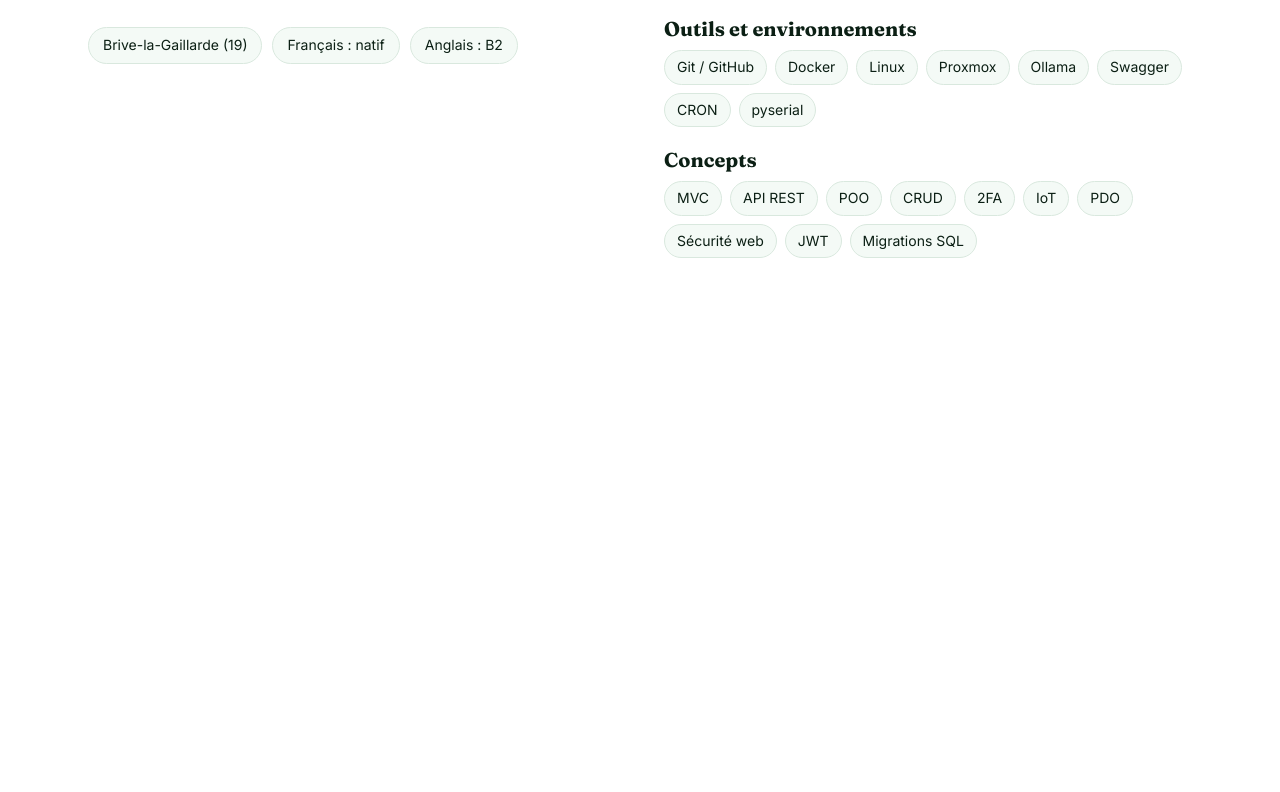
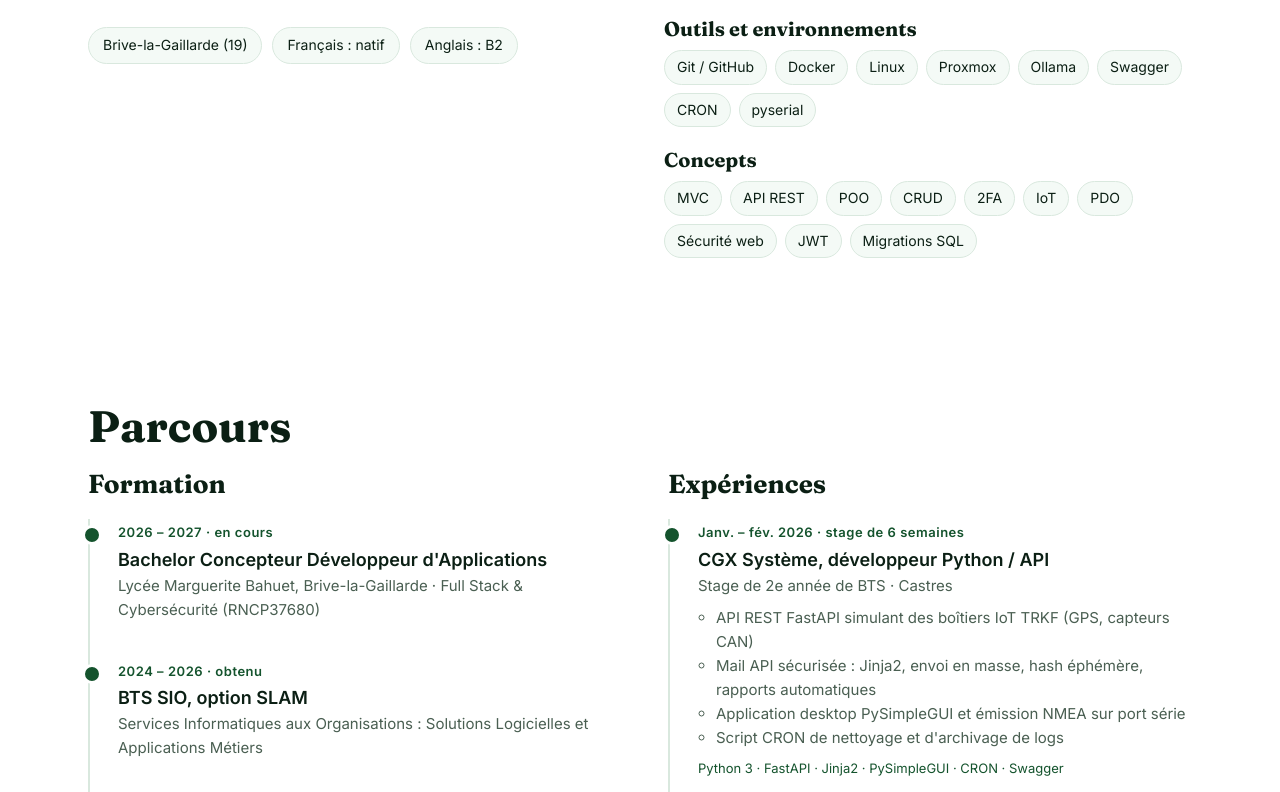
Before and after one commit to Gu1LLaumeR0UY3R/Guillaume-Rouyer, a Vue app: page / in a window 1280 px wide. Shown: the part 2005-2797 px from the top of the page. Before the commit the page ends 2335 px from the top, so only its background shows below. Built offline with nearby package versions, Linux system fonts and the light colour scheme.

Commit message:
feat(parcours): formation et expériences

```diff
--- a/src/App.vue
+++ b/src/App.vue
@@ -3,6 +3,7 @@ import AppHeader from './components/AppHeader.vue'
 import HeroSection from './components/HeroSection.vue'
 import ProjectsSection from './components/ProjectsSection.vue'
 import AboutSection from './components/AboutSection.vue'
+import TimelineSection from './components/TimelineSection.vue'
 </script>
 
 <template>
@@ -12,5 +13,6 @@ import AboutSection from './components/AboutSection.vue'
     <HeroSection />
     <ProjectsSection />
     <AboutSection />
+    <TimelineSection />
   </main>
 </template>
--- /dev/null
+++ b/src/components/TimelineSection.vue
@@ -0,0 +1,43 @@
+<script setup>
+import { EXPERIENCES, FORMATION } from '../data/timeline.js'
+
+const columns = [
+  { title: 'Formation', items: FORMATION },
+  { title: 'Expériences', items: EXPERIENCES },
+]
+</script>
+
+<template>
+  <section id="parcours" class="parcours">
+    <div class="container">
+      <h2>Parcours</h2>
+      <div class="grid">
+        <div v-for="col in columns" :key="col.title">
+          <h3>{{ col.title }}</h3>
+          <ol class="timeline">
+            <li v-for="item in col.items" :key="item.title">
+              <span class="when">{{ item.when }}</span>
+              <h4>{{ item.title }}</h4>
+              <p class="where">{{ item.where }}</p>
+              <ul v-if="item.points"><li v-for="p in item.points" :key="p">{{ p }}</li></ul>
+              <p v-if="item.tech" class="tech">{{ item.tech }}</p>
+            </li>
+          </ol>
+        </div>
+      </div>
+    </div>
+  </section>
+</template>
+
+<style scoped>
+.grid{display:grid;grid-template-columns:repeat(auto-fit,minmax(320px,1fr));gap:56px}
+h3{margin-bottom:20px;font-size:26px}
+.timeline{position:relative;margin:0;padding:0 0 0 28px;list-style:none;border-left:2px solid var(--line)}
+.timeline>li{position:relative;padding-bottom:28px}
+.timeline>li::before{content:'';position:absolute;left:-36px;top:6px;width:14px;height:14px;border:3px solid var(--bg);border-radius:50%;background:var(--green)}
+.when{color:var(--green);font-size:13px;font-weight:600;letter-spacing:.04em}
+h4{margin:4px 0;font:600 18px var(--font)}
+.where{margin:0 0 8px;color:var(--muted);font-size:15px}
+ul{margin:8px 0;padding-left:18px;color:var(--muted);font-size:15px}
+.tech{margin:8px 0 0;color:var(--green);font-size:13px}
+</style>
--- a/src/data/nav.js
+++ b/src/data/nav.js
@@ -1,4 +1,5 @@
 export const NAV = [
   { id: 'projets', label: 'Projets' },
   { id: 'apropos', label: 'À propos' },
+  { id: 'parcours', label: 'Parcours' },
 ]
--- /dev/null
+++ b/src/data/timeline.js
@@ -0,0 +1,35 @@
+export const FORMATION = [
+  {
+    when: '2026 – 2027 · en cours',
+    title: "Bachelor Concepteur Développeur d'Applications",
+    where: 'Lycée Marguerite Bahuet, Brive-la-Gaillarde · Full Stack & Cybersécurité (RNCP37680)',
+  },
+  {
+    when: '2024 – 2026 · obtenu',
+    title: 'BTS SIO, option SLAM',
+    where: 'Services Informatiques aux Organisations : Solutions Logicielles et Applications Métiers',
+  },
+  { when: '2022 – 2023', title: 'Baccalauréat STI2D, mention Assez Bien', where: 'Lycée Georges Cabanis, Brive-la-Gaillarde' },
+]
+
+export const EXPERIENCES = [
+  {
+    when: 'Janv. – fév. 2026 · stage de 6 semaines',
+    title: 'CGX Système, développeur Python / API',
+    where: 'Stage de 2e année de BTS · Castres',
+    points: [
+      'API REST FastAPI simulant des boîtiers IoT TRKF (GPS, capteurs CAN)',
+      'Mail API sécurisée : Jinja2, envoi en masse, hash éphémère, rapports automatiques',
+      'Application desktop PySimpleGUI et émission NMEA sur port série',
+      "Script CRON de nettoyage et d'archivage de logs",
+    ],
+    tech: 'Python 3 · FastAPI · Jinja2 · PySimpleGUI · CRON · Swagger',
+  },
+  {
+    when: '2025 · stage de 4 semaines',
+    title: 'Esprit Créa-Web, développeur WordPress',
+    where: 'Stage de 1re année de BTS · Brive-la-Gaillarde',
+    points: ['Déploiement WordPress (Hostinger, FileZilla), thèmes enfants, CPT, ACF'],
+    tech: 'WordPress · ACF · PHP · CSS',
+  },
+]
```
